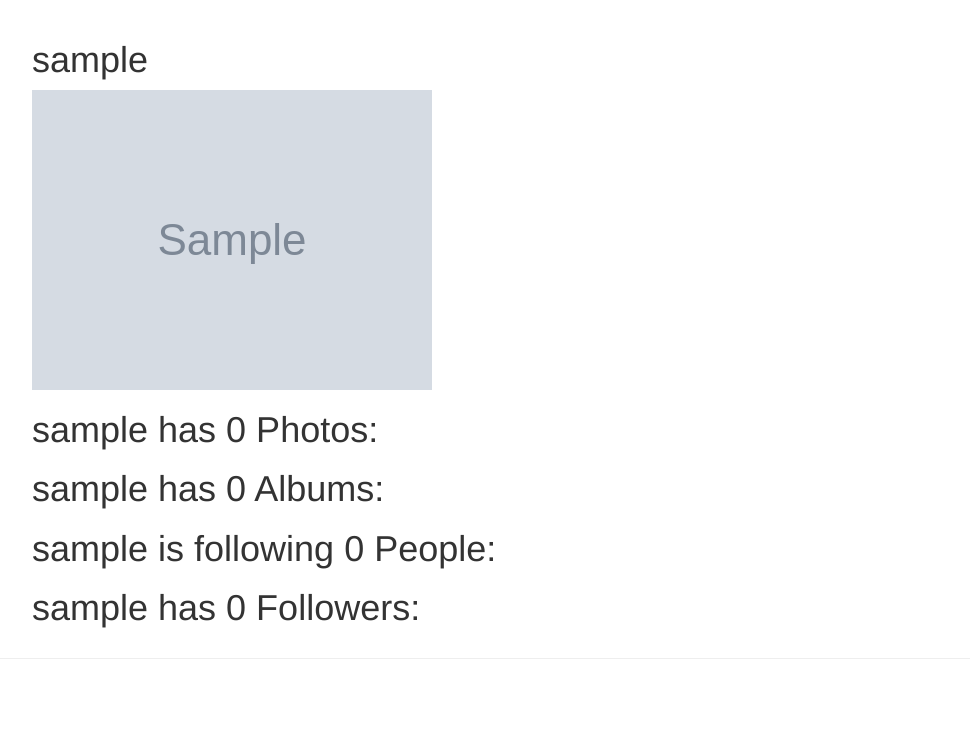
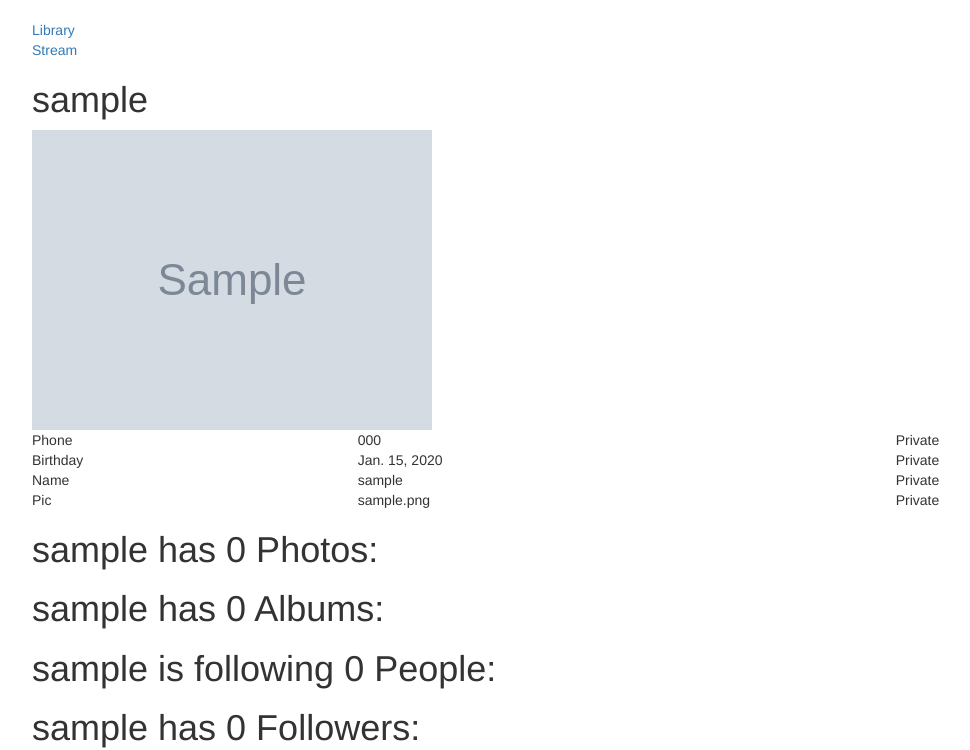
Before and after one commit to joelstanner/django-imager, a Django app: template imager/profiles/templates/profiles/imagerprofile_detail.html in a window 1280 px wide. Shown: the part 52-802 px from the top of the page, without its empty margins (38-1008 px from the left). Before the commit the page ends 711 px from the top, so only its background shows below. Run offline with Django 3.2, Linux system fonts and the light colour scheme; the template is opened without the code that fills it: values that come from a table or form of the project are taken from there, others are empty; tables that the repository leaves empty hold one stand-in row (values such as "Sample post"); grey boxes marked "Sample" are stand-in pictures; parts of the project's set-up code (start-up, migrations or seed data) failed here and were passed over; some libraries are stand-ins or nearby versions.

Commit message:
finished setting up ugly profile page

```diff
--- a/imager/profiles/templates/profiles/imagerprofile_detail.html
+++ b/imager/profiles/templates/profiles/imagerprofile_detail.html
@@ -1,8 +1,48 @@
 {% extends "base.html" %}
 {% block content %}
 <div class='container'>
+    <a href=''>Library</a><br/>
+    <a href=''>Stream</a>
     <h1>{{object.user.username}}</h1>
     <img src='{{ object.picture.url }}'>
+    <table style="width:100%">
+        <tr>
+            <td>Phone</td>
+            <td>{{object.phone}}</td>
+            {% if object.phone_priv %}
+                <td>Private</td>
+            {% else %}
+                <td>Public</td>>
+            {% endif %}
+        </tr>
+        <tr>
+            <td>Birthday</td>
+            <td>{{object.birthday}}</td>
+            {% if object.birthday_priv %}
+                <td>Private</td>
+            {% else %}
+                <td>Public</td>>
+            {% endif %}
+        </tr>
+        <tr>
+            <td>Name</td>
+            <td>{{object.user.username}}</td>
+            {% if object.name_priv %}
+                <td>Private</td>
+            {% else %}
+                <td>Public</td>>
+            {% endif %}
+        </tr>
+        <tr>
+            <td>Pic</td>
+            <td>{{object.picture}}</td>
+            {% if object.picture_priv %}
+                <td>Private</td>
+            {% else %}
+                <td>Public</td>>
+            {% endif %}
+        </tr>
+    </table>
     <h1>{{ object.user.username }} has {{ object.show_photos.count }} Photos:</h1>
     <ul>
         {% for photo in object.show_photos.all %}
```
